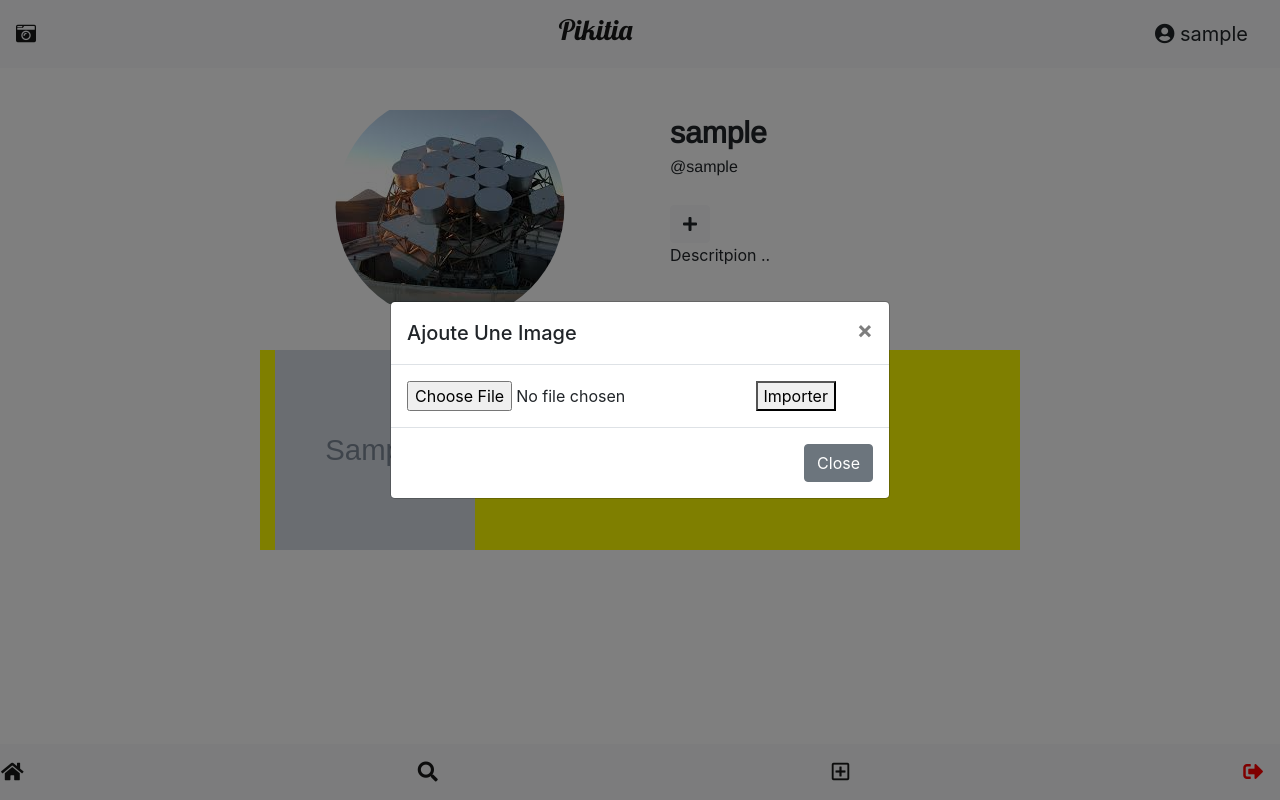
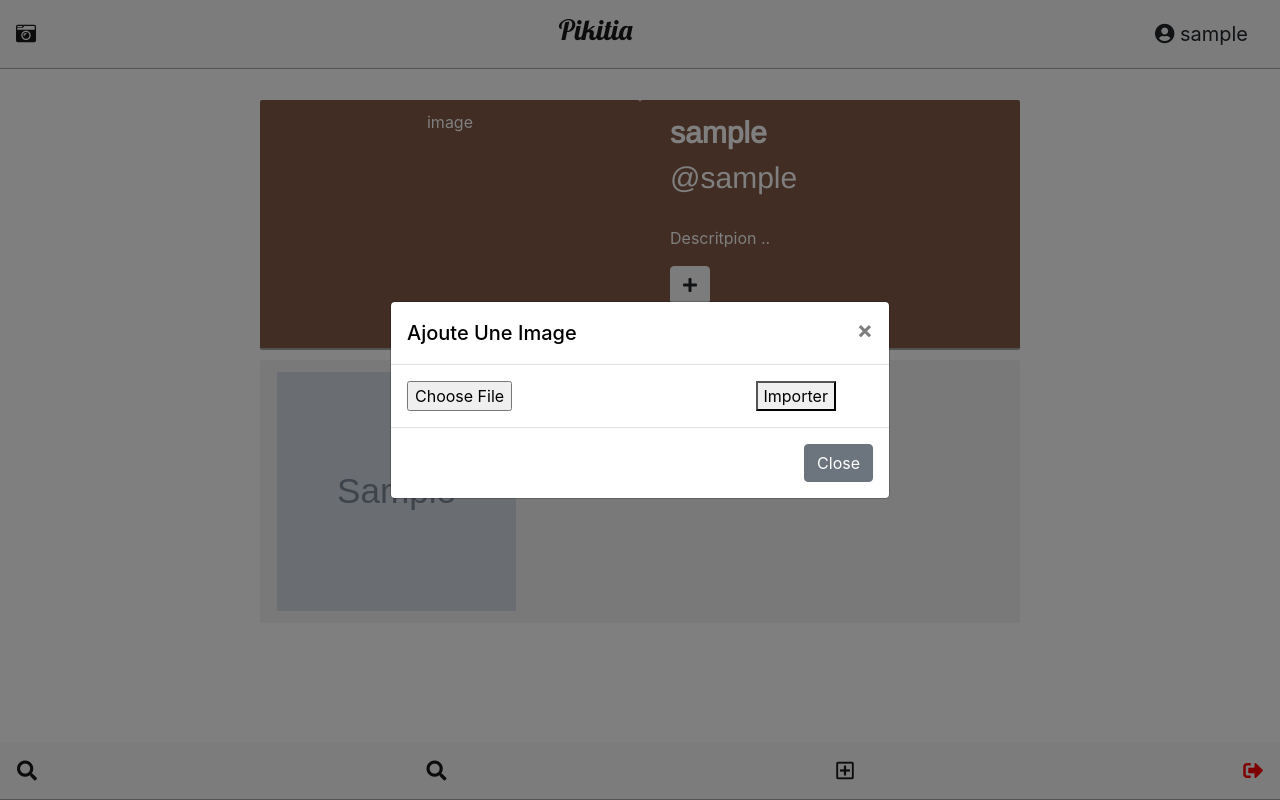
Before and after one commit to BaptisteCouv/Pikitia, a PHP site: page /profil_user.php in a window 1280 px wide, after a click that opens the changed part. Run offline with PHP 8.4, Linux system fonts and the light colour scheme; the visitor is signed in with stand-in values (Sample User, id 1); tables that the repository leaves empty or names only in its code hold one stand-in row (values such as "Sample post"); grey boxes marked "Sample" are stand-in pictures.

Commit message:
lastofpush

```diff
--- a/htdocs/css/style.css
+++ b/htdocs/css/style.css
@@ -1,5 +1,6 @@
 .navbar {
     margin: 0;
+    border-bottom: 1px solid #A7A7A7;
 }
 
 
@@ -7,7 +8,6 @@
 
 .header-home {
     margin-top: 80px;
-    padding: 20px;
     background-color: aquamarine;
 }
 
@@ -19,7 +19,6 @@
 
 .image-home {
     background-color: red;
-    height: 500px;
 }
 
 .image-like {
@@ -40,7 +39,7 @@ h3 {
 
 /* profil_user.php */
 
-.testimage{
+.testimage {
     -webkit-clip-path: circle(50% at 50% 50%);
     clip-path: circle(50% at 50% 50%);
     justify-content: center;
@@ -52,28 +51,49 @@ h3 {
     text-align: center;
 }
 
+.test300 {
+    background-color: #825B46;
+    border-bottom: 2px solid #A7A7A7;
+    margin-bottom: 10px;
+    border-radius: 2px;
+    color: white;
+}
+
+.modal-title {
+    color: black;
+}
+
 .image-user {
     height: 100%;
-    background-color: yellow;
+    background-color: #F2F2F2;
+    padding-top: 10px;
+    border-radius: 2px;
+    padding-bottom: 10px;
 }
 
-.profil-user-margin{
+.profil-user-margin {
     margin-top: 100px;
 }
 
-.nom-user{
-    font-size: 16px;
+.nom-user-index {
+    font-size: 25px;
+    font-weight: bold;
 }
 
-.text-user{
+.text-user {
     font-size: 30px;
     padding: 10px;
     font-family: 'Arimo', sans-serif;
 }
 
-.famasito{
+.famasito {
     color: red;
 }
+
+.image-profil {
+    margin: 2px;
+}
+
 
 /* connexion.php */
 
@@ -115,6 +135,10 @@ h4 {
     font-size: 30px;
 }
 
+#explique {
+    background-color: #825B46;
+}
+
 .marg {
     margin-top: 20px;
 }
--- a/htdocs/profil_user.php
+++ b/htdocs/profil_user.php
@@ -33,15 +33,18 @@ include 'bdd.php';
     <section>
         <div class="container">
             <div class="profil-user-margin row justify-content-center piki">
-                <div class="profil-user col-5 col-md-4">
-                    <img src="img/user-img/16_download.jpeg" alt="image" class="testimage">
+                <div class="test300 profil-user col-5 col-md-4">
+                    image
                 </div>
-                <div class="user-description col-5 col-md-4">
+                <div class="test300 user-description col-5 col-md-4">
                     <div class="text-user col-12">
                         <a><b><?php echo $_SESSION['user']; ?></b></a><br>
-                            <div class="nom-user"><p><?php echo "@" . @$_SESSION['user']; ?></p></div>
-
-
+                        <div class="nom-user">
+                            <p><?php echo "@" . @$_SESSION['user']; ?></p>
+                        </div>
+                    </div>
+                    <div class="text col-12">
+                        <p>Descritpion ..</p>
                     </div>
                     <div class="text-user2 col-12">
                         <button type="button" class="btn btn-light" data-toggle="modal" data-target="#exampleModalCenter"><i class="fas fa-plus"></i></button>
@@ -52,7 +55,7 @@ include 'bdd.php';
                                 <div class="modal-content">
                                     <div class="modal-header">
                                         <h5 class="modal-title" id="exampleModalLongTitle">Ajoute Une Image</h5>
-                                            <button type="button" class="close" data-dismiss="modal" aria-label="Close">
+                                        <button type="button" class="close btn btn-light" data-dismiss="modal" aria-label="Close">
                                             <span aria-hidden="true">&times;</span>
                                         </button>
                                     </div>
@@ -69,9 +72,7 @@ include 'bdd.php';
                             </div>
                         </div>
                     </div>
-                        <div class="text col-12">
-                            <p>Descritpion ..</p>
-                        </div>
+
                 </div>
                 <div class="image-user col-12 col-md-8">
                     <?php
@@ -80,12 +81,8 @@ include 'bdd.php';
                     $images_listes = $repp->fetchAll();
 
                     foreach ($images_listes as $images_liste) {
-                        echo "<img src=" . $images_liste["image_lien"] . " width=\"200px\" height=\"200px\" alt=\"img\" >";
+                        echo "<img src=" . $images_liste["image_lien"] . " width=\"239px\" height=\"239px\" class=\"image-profil\" alt=\"img\" >";
                     }
-
-                    // foreach ($id_user as $id_users) {
-                    //     echo $id_users['']
-                    // }
                     ?>
                 </div>
             </div>
@@ -95,7 +92,7 @@ include 'bdd.php';
     <footer>
 
         <nav class="row navbar fixed-bottom navbar-light bg-light">
-            <a class="navbar-brand" href="#"><i class="fas fa-home"></i></a>
+            <a class="ml-3 navbar-brand" href="#"><i class="fas fa-search"></i></a>
             <a class="navbar-brand" href="#"><i class="fas fa-search"></i></a>
             <a class="navbar-brand" href="#"><i class="far fa-plus-square"></i></a>
             <a class="navbar-brand" href="traitement/traitement_deconnexion.php"><i class="famasito fas fa-sign-out-alt"></i></a>
```
Also changed, not shown: htdocs/connexion.php (+5 -8 lines), htdocs/index.php (+23 -7 lines), htdocs/traitement/traitement_image.php (+4 -3 lines), htdocs/img/user-img/16_25634-full.jpg (deleted), htdocs/img/user-img/16_chloe.0.jpg (added), htdocs/img/user-img/16_download.jpeg (deleted), htdocs/img/user-img/16_oj-ban5.jpg (deleted), htdocs/img/user-img/16_si_primefocus.gif (renamed from htdocs/img/user-img/17_si_primefocus.gif), htdocs/img/user-img/16_style-simple-volet-icône-appareil-cliparts-vectorisés_csp37018466.jpg (added), htdocs/img/user-img/16axio-imager-2-arabidopsisroot.jpg (deleted), htdocs/img/user-img/17_TimWilson20160215_0.jpg (added), htdocs/img/user-img/17_axio-imager-2-arabidopsisroot.jpg (deleted), htdocs/img/user-img/17_dodie-2018-01-please-credit-Kyle-Jones-1-1-920x584.jpg (added), htdocs/img/user-img/17_download.jpeg (deleted), 2 more files. Lines whose indentation alone changed are shown as unchanged.
